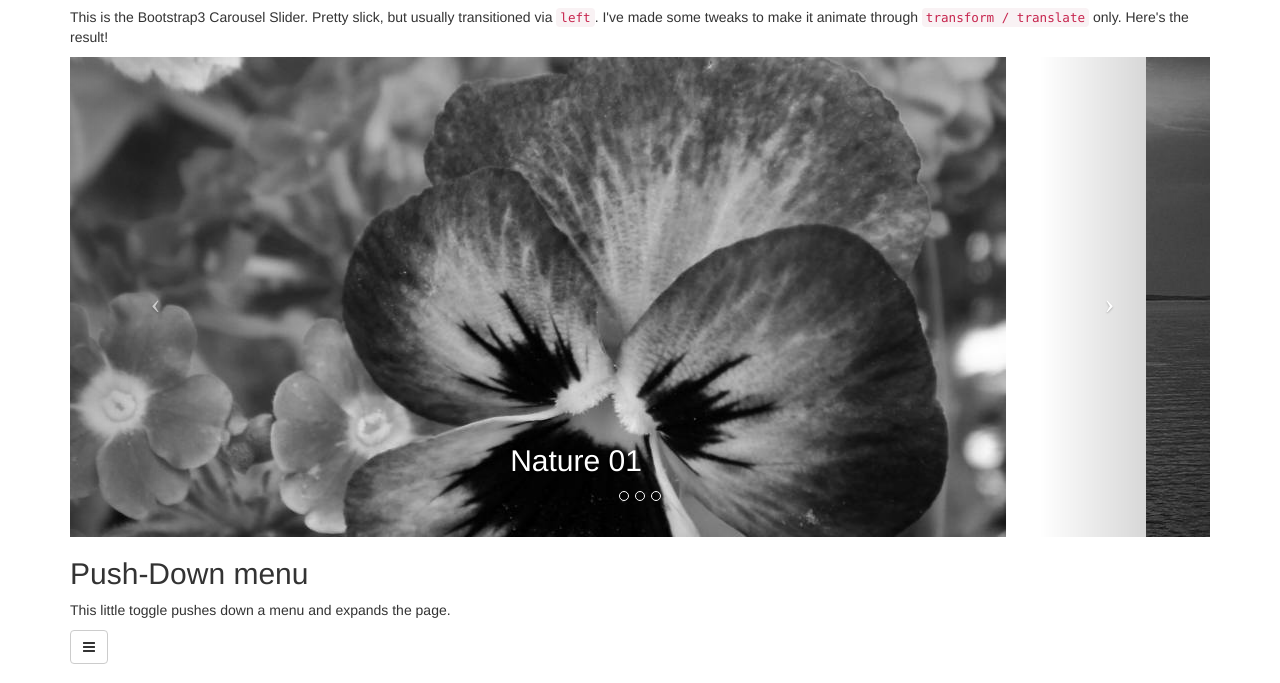
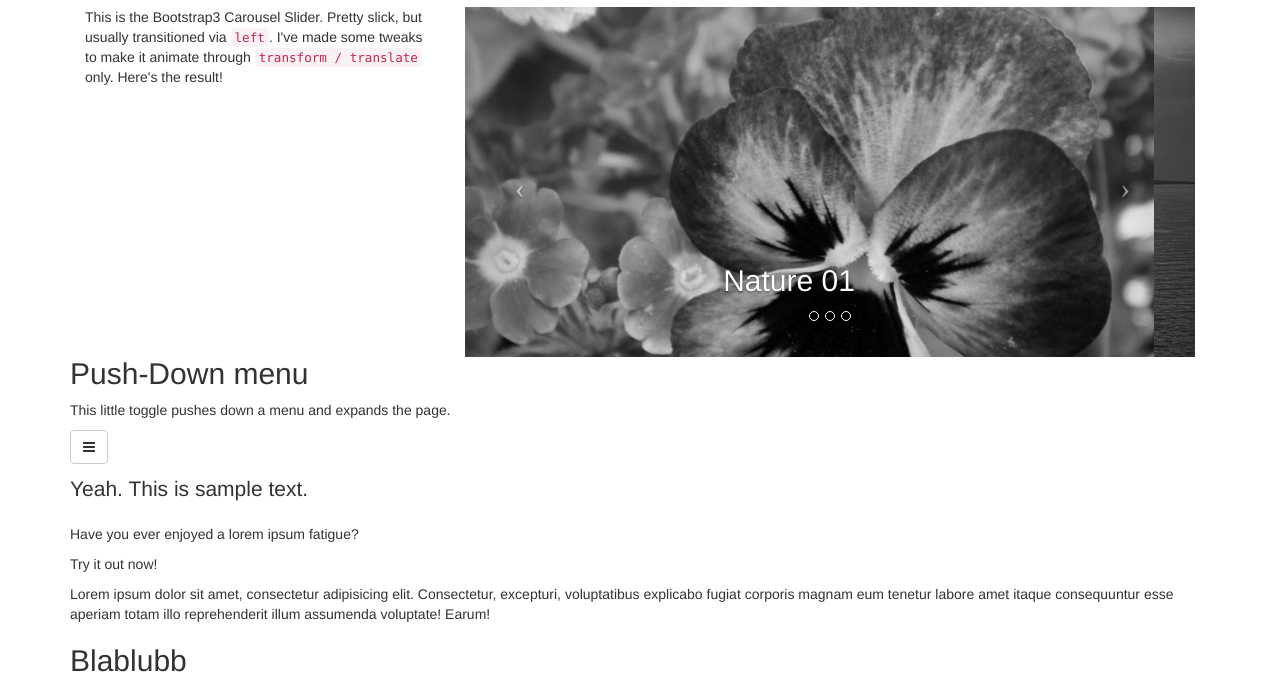
Before and after one commit to Regaddi/css3-transitions, a plain HTML site: page index.html in a window 1280 px wide. Shown: the part 697-1380 px from the top of the page. Drawn offline with nearby package versions, Linux system fonts and the light colour scheme.

Commit message:
slider gridded. push-down.

```diff
--- a/css/main.css
+++ b/css/main.css
@@ -128,21 +128,14 @@ body {
     -moz-transform-origin: center top;
     transform-origin: center top;
 }
+.push-down-menu.new * {
+    display: none;
+}
 .push-down-menu.in.new {
     -webkit-transform: rotateX(0deg);
     -moz-transform: rotateX(0deg);
     transform: rotateX(0deg);
 }
-.push-down-menu.new + .push-down-content {
-    -webkit-transition: .6s ease -webkit-transform;
-    -moz-transition: .6s ease -moz-transform;
-    transition: .6s ease transform;
-    -webkit-transform: translateY(-180px);
-    -moz-transform: translateY(-180px);
-    transform: translateY(-180px);
+.push-down-menu.in.new * {
+    display: block;
 }
-.push-down-menu.in.new + .push-down-content {
-    -webkit-transform: translateY(0);
-    -moz-transform: translateY(0);
-    transform: translateY(0);
-}
--- a/index.html
+++ b/index.html
@@ -81,8 +81,10 @@
                 <p>The slide-in menu on the top (mobile only) uses a transition. When using the <i class="fa fa-frown-o"></i>, you can see some "lags" while animating.</p>
 
                 <h2>Slider</h2>
+                <div class="col-md-4">
                     <p>This is the Bootstrap3 Carousel Slider. Pretty slick, but usually transitioned via <code>left</code>. I've made some tweaks to make it animate through <code>transform / translate</code> only. Here's the result!</p>
-
+                </div>
+                <div class="col-md-8">
                     <div id="carousel-example" class="carousel slide" data-ride="carousel">
                         <!-- Indicators -->
                         <ol class="carousel-indicators">
@@ -121,6 +123,8 @@
                             <span class="icon-next"></span>
                         </a>
                     </div>
+                </div>
+
                 <h2>Push-Down menu</h2>
                 <p>This little toggle pushes down a menu and expands the page.</p>
                 <p class="clearfix">
@@ -140,6 +144,8 @@
                     <p>Try it out now!</p>
                     <p>Lorem ipsum dolor sit amet, consectetur adipisicing elit. Consectetur, excepturi, voluptatibus explicabo fugiat corporis magnam eum tenetur labore amet itaque consequuntur esse aperiam totam illo reprehenderit illum assumenda voluptate! Earum!</p>
                 </div>
+
+                <h2>Blablubb</h2>
             </div>
         </article>
         <script src="//ajax.googleapis.com/ajax/libs/jquery/1.10.2/jquery.min.js"></script>
```
Lines whose indentation alone changed are shown as unchanged.
